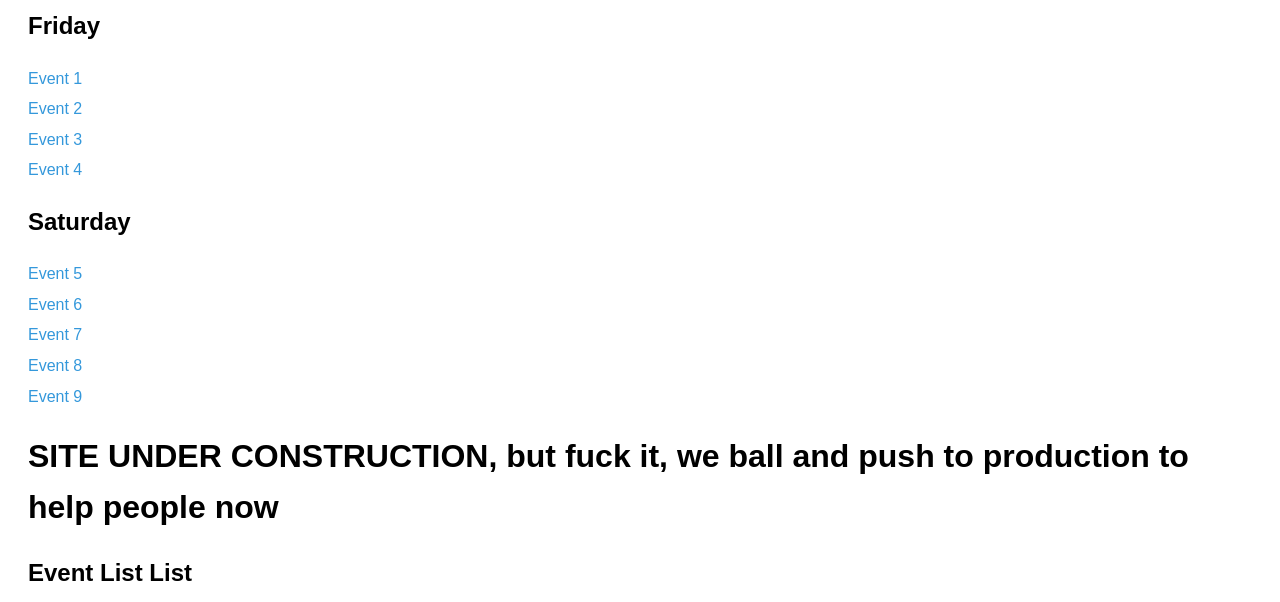
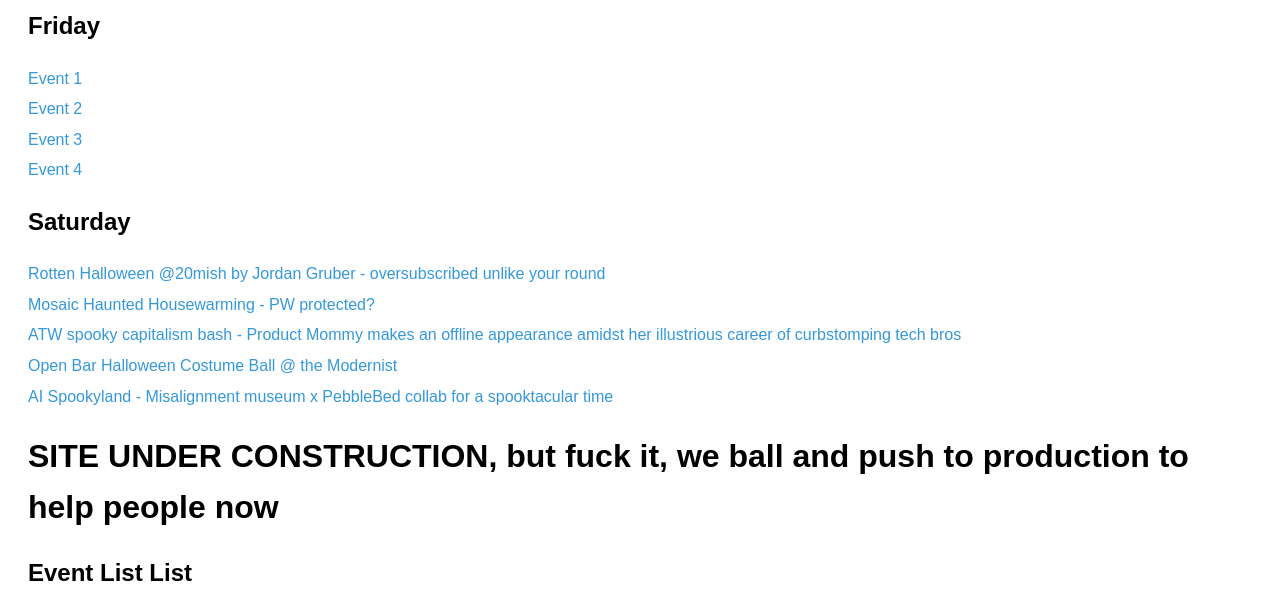
Before and after one commit to AqeelAqeel/eudaimonia, a website: page index.html in a window 1280 px wide. Shown: the part 198-800 px from the top of the page. Drawn offline with Linux system fonts and the light colour scheme.

Commit message:
titling parties

```diff
--- a/index.html
+++ b/index.html
@@ -39,11 +39,11 @@
     </ul>
     <h2>Saturday</h2>
     <ul>
-        <li><a href="https://partiful.com/e/qfVWWrCT7CJXiKcH5TlD">Event 5</a></li>
-        <li><a href="https://partiful.com/e/48p7IOkBNBkbz1FDtyWV">Event 6</a></li>
-        <li><a href="https://partiful.com/e/QRvXPGMIC0O5H1Eu49oa">Event 7</a></li>
-        <li><a href="https://partiful.com/e/12DogmbwbXQCg35itHrR">Event 8</a></li>
-        <li><a href="https://lu.ma/fiiwg5p8">Event 9</a></li>
+        <li><a href="https://partiful.com/e/qfVWWrCT7CJXiKcH5TlD">Rotten Halloween @20mish by Jordan Gruber - oversubscribed unlike your round</a></li>
+        <li><a href="https://partiful.com/e/48p7IOkBNBkbz1FDtyWV">Mosaic Haunted Housewarming - PW protected?</a></li>
+        <li><a href="https://partiful.com/e/QRvXPGMIC0O5H1Eu49oa">ATW spooky capitalism bash - Product Mommy makes an offline appearance amidst her illustrious career of curbstomping tech bros</a></li>
+        <li><a href="https://partiful.com/e/12DogmbwbXQCg35itHrR">Open Bar Halloween Costume Ball @ the Modernist</a></li>
+        <li><a href="https://lu.ma/fiiwg5p8">AI Spookyland - Misalignment museum x PebbleBed collab for a spooktacular time</a></li>
     </ul>
 
     <h1>SITE UNDER CONSTRUCTION, but fuck it, we ball and push to production to help people now</h1>
```
